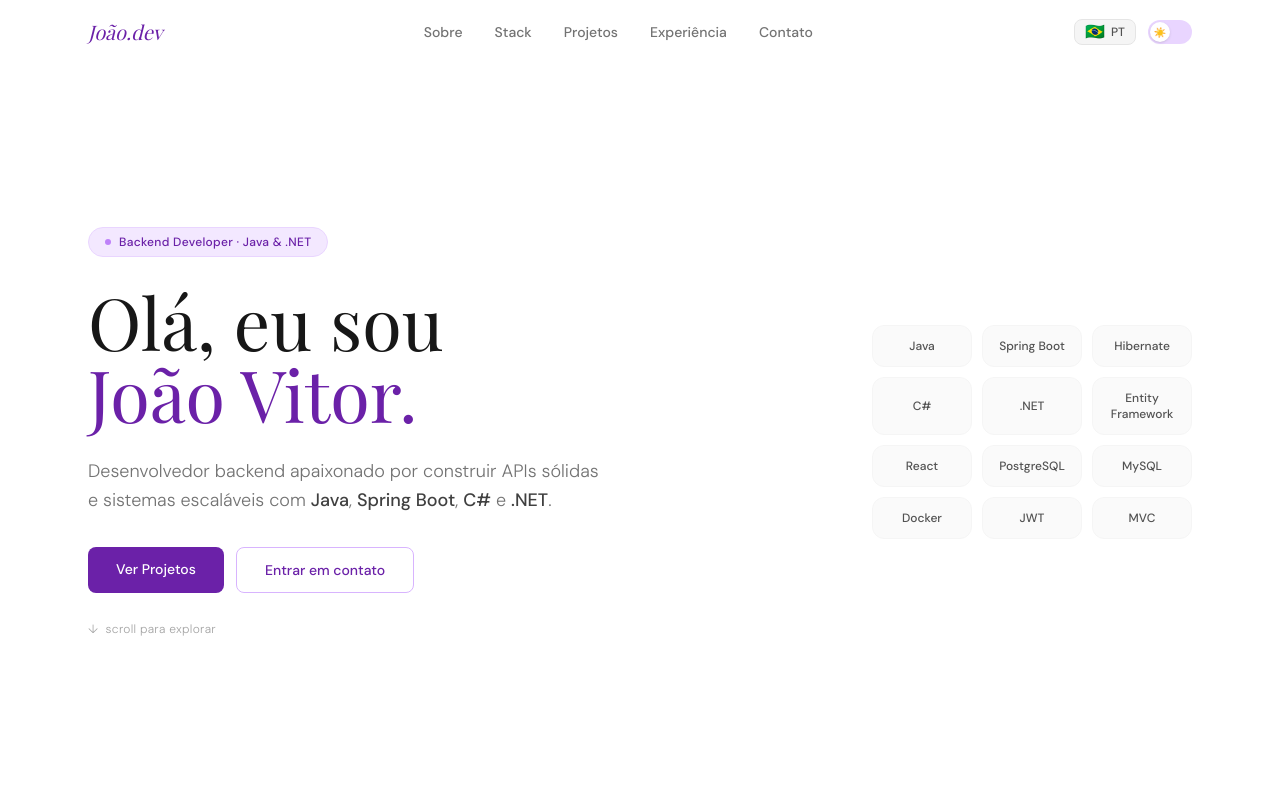
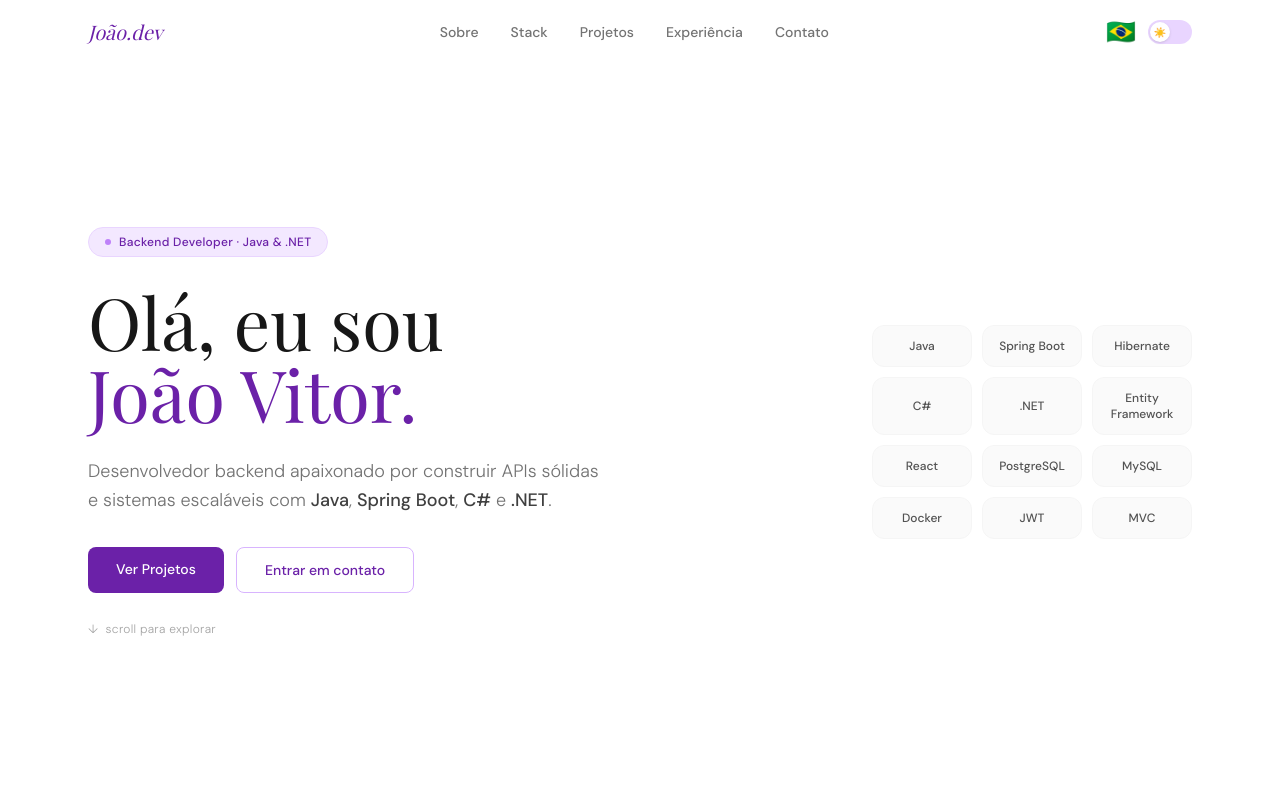
Before and after one commit to JoaoVGomees/portfolio-react, a React (Vite) app: page / in a window 1280 px wide. Shown: the top 800 px of the page. Built offline with nearby package versions, Linux system fonts and the light colour scheme; a web font is replaced by a local one.

Commit message:
fix: language toggle shows only flag emoji, no text label

```diff
--- a/src/components/Navbar.jsx
+++ b/src/components/Navbar.jsx
@@ -45,18 +45,11 @@ export default function Navbar({ dark, toggleDark }) {
 
         <div className="flex items-center gap-3">
 
-          {/* Language toggle */}
+          {/* Language toggle — only flag */}
           <button onClick={toggleLang} aria-label="Toggle language"
-            className="flex items-center gap-1.5 px-2.5 py-1 rounded-lg
-              bg-neutral-100 dark:bg-neutral-800
-              border border-neutral-200 dark:border-neutral-700
-              hover:border-purple-300 dark:hover:border-purple-700
-              text-xs font-medium text-neutral-600 dark:text-neutral-300
-              transition-all duration-200 hover:scale-105">
-            <span className="text-base leading-none">
-              {lang === 'pt' ? BR_FLAG : UK_FLAG}
-            </span>
-            <span>{lang === 'pt' ? 'PT' : 'EN'}</span>
+            className="text-2xl leading-none transition-transform duration-200
+              hover:scale-125 active:scale-95">
+            {lang === 'pt' ? BR_FLAG : UK_FLAG}
           </button>
 
           {/* Theme toggle */}
```
